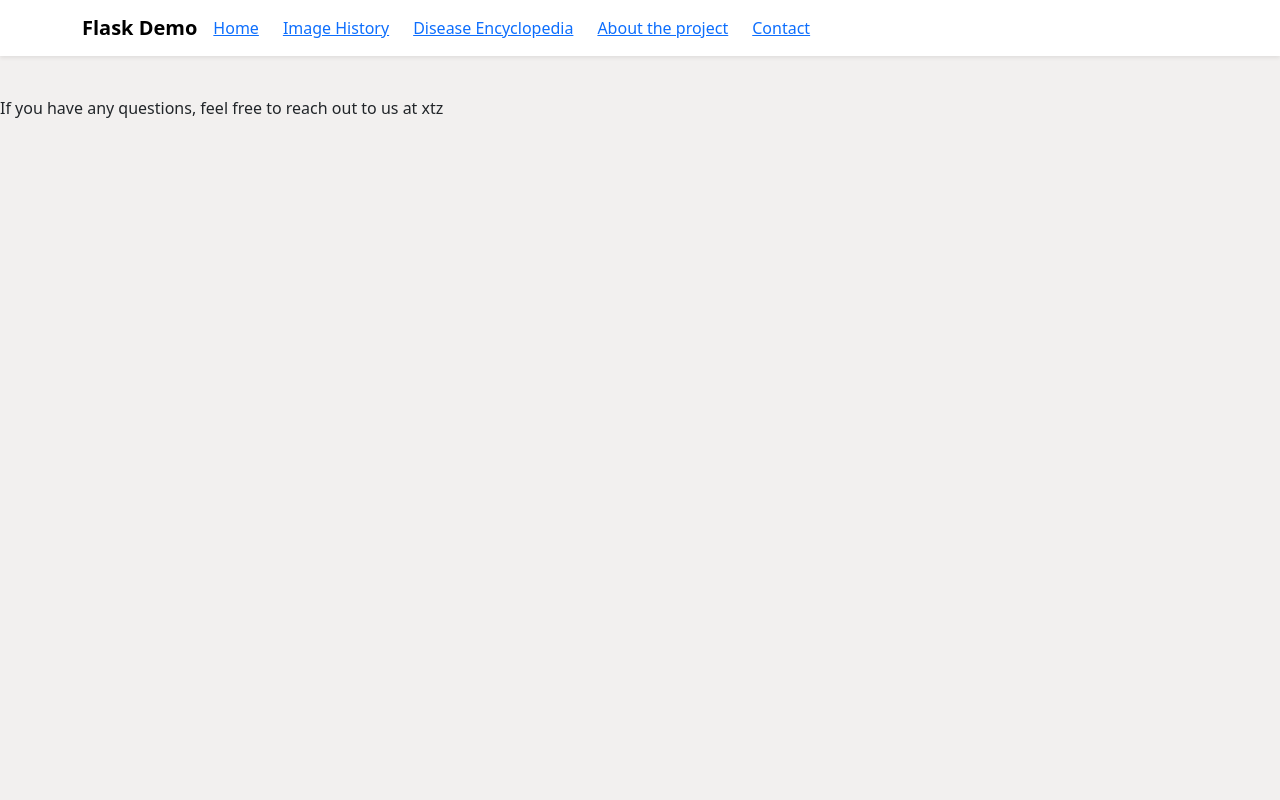
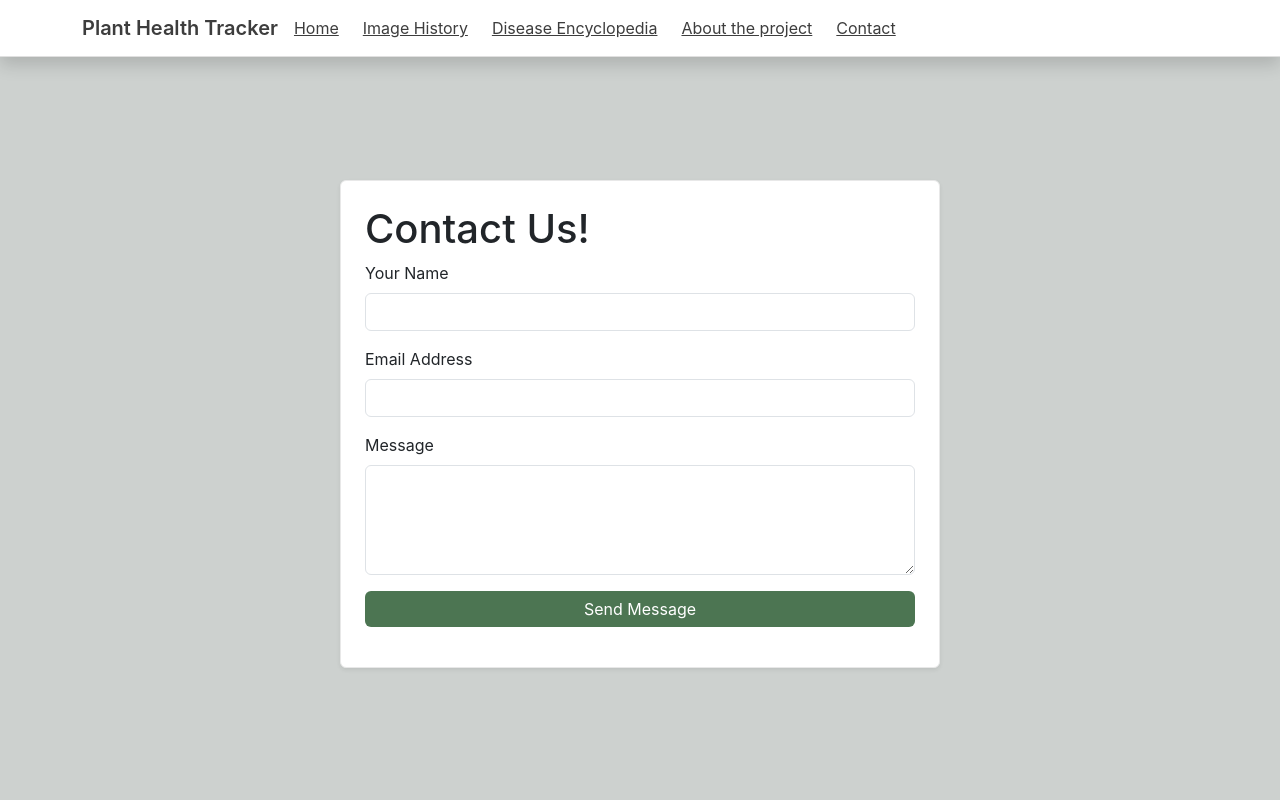
Before and after one commit to Layton5149/DiseaseDetectionInCrops, a Flask app: page /contact in a window 1280 px wide. Run offline with Flask 3, Linux system fonts and the light colour scheme.

Commit message:
css edits, contact form functionality complete

```diff
--- a/run.py
+++ b/run.py
@@ -1,12 +1,31 @@
-from flask import Flask, render_template
+from flask import Flask, jsonify, render_template, request
 from dotenv import load_dotenv
 import os
+from flask_mail import Mail, Message
+import re
 
 load_dotenv("apiKey.env")
 
 app = Flask(__name__)
 
-# Simple homepage route
+app.config.update(
+    MAIL_SERVER=os.getenv("MAIL_SERVER", "localhost"),
+    MAIL_PORT=int(os.getenv("MAIL_PORT", "25")),
+    MAIL_USE_TLS=os.getenv("MAIL_USE_TLS", "false").lower() == "true",
+    MAIL_USE_SSL=os.getenv("MAIL_USE_SSL", "false").lower() == "true",
+    MAIL_USERNAME=os.getenv("MAIL_USERNAME"),
+    MAIL_PASSWORD=os.getenv("MAIL_PASSWORD"),
+    MAIL_DEFAULT_SENDER=os.getenv("MAIL_DEFAULT_SENDER"),
+)
+RECIPIENT_EMAIL = os.getenv("RECIPIENT_EMAIL")
+
+mail = Mail(app)
+
+# simple email format check
+EMAIL_RE = re.compile(r"^[^@\s]+@[^@\s]+\.[^@\s]+$")
+
+#ROUTES
+# home
 @app.route('/')
 def home():
     return render_template(
@@ -15,6 +34,7 @@ def home():
         SUPABASE_ANON_KEY=os.getenv("SUPABASE_ANON_KEY")
     )
 
+#auth page
 @app.route("/auth")
 def auth():
     return render_template(
@@ -22,6 +42,7 @@ def auth():
         SUPABASE_URL=os.getenv("SUPABASE_URL"),
         SUPABASE_ANON_KEY=os.getenv("SUPABASE_ANON_KEY"))
 
+#history page
 @app.route("/history")
 def history():
     return render_template(
@@ -29,18 +50,50 @@ def history():
         SUPABASE_URL=os.getenv("SUPABASE_URL"),
         SUPABASE_ANON_KEY=os.getenv("SUPABASE_ANON_KEY"))
 
+#model info page
 @app.route("/modelInfo")
 def modelInfo():
     return render_template("modelInfo.html")
 
+#encyclopedia page
 @app.route("/diseaseInfo")
 def diseaseInfo():
     return render_template("diseaseInfo.html")
 
+#contact page
 @app.route("/contact")
 def contact():
     return render_template("contact.html")
 
 
+#contact form submission handler
+@app.post("/contact-submit")
+def contactSubmit():
+    data = request.get_json(silent=True) or request.form
+
+    name = (data.get("name") or "").strip()
+    email = (data.get("email") or "").strip()
+    message = (data.get("message") or "").strip()
+
+    # Build the email
+    subject = f"New contact form message from {name}"
+    body = f"From: {name} <{email}>\n\nMessage:\n{message}"
+
+    try:
+        msg = Message(
+            subject=subject,
+            recipients=[RECIPIENT_EMAIL],
+            body=body,
+        )
+        # Don't spoof the sender; set Reply-To so you can answer them
+        msg.reply_to = email
+
+        mail.send(msg)
+        return jsonify({"ok": True, "message": "Thanks! Your message was sent."}), 200
+    except Exception as e:
+        # Log in real apps; don't leak details to the client
+        return jsonify({"ok": False, "error": "Failed to send message, please make sure all fields are complete."}), 500
+
+
 if __name__ == "__main__":
     app.run(debug=True)
--- /dev/null
+++ b/static/contact.js
@@ -0,0 +1,43 @@
+
+addEventListener("DOMContentLoaded", async() => {
+    const contactForm = document.getElementById("contact-form");
+    const sendMessageButton = document.getElementById("send-message-button");
+    const messageResultText = document.getElementById("message-result-text");
+
+    sendMessageButton.addEventListener("click", (e) => {
+        e.preventDefault(); // Prevent the default form submission
+        const email = document.getElementById("email").value;
+        const name = document.getElementById("name").value;
+        const message = document.getElementById("message").value;
+
+        console.log("Sending message:", { email, name, message });
+
+        //sanity checks
+        if (!email || !name || !message) {
+            messageResultText.textContent = "Please fill in all fields.";
+            return;
+        }
+
+        //post request
+        fetch("/contact-submit", {
+            method: "POST",
+            headers: {
+                "Content-Type": "application/json"
+            },
+            body: JSON.stringify({
+                email: email,
+                name: name,
+                message: message
+            })
+        }).then(response => response.json())
+        .then(data => {
+            messageResultText.textContent = data.message;
+            contactForm.reset();
+        }).catch(error => {
+            console.error("Error:", error);
+            alert("An unexpected error occurred.");
+        });
+
+    });
+
+});
--- a/static/styles.css
+++ b/static/styles.css
@@ -1,3 +1,34 @@
 body {
-    background-color: #F2F0EF;
+  background-color: #cdd1cf;
+  color: #333333;
+  font-family: 'Inter', sans-serif;
 }
+
+#navbar-custom {
+  background-color: #FFFFFF;
+  border-bottom: 1px solid #E0E0E0;
+}
+
+.navbar a {
+  color: #3D3D3D;
+  transition: color 0.3s;
+}
+
+.navbar a:hover {
+  color: #4C7552;
+}
+
+.card {
+  background-color: #FFFFFF;
+  border: 1px solid #E8E8E8;
+  box-shadow: 0 4px 8px rgba(76, 117, 82, 0.15);
+}
+
+.btn-primary {
+  background-color: #4C7552;
+  border: none;
+}
+
+.btn-primary:hover {
+  background-color: #3C6043;
+}
--- a/templates/contact.html
+++ b/templates/contact.html
@@ -11,12 +11,13 @@
       crossorigin="anonymous"
     >
     <link rel="stylesheet" href="{{ url_for('static', filename='styles.css') }}">
+    <script src="{{ url_for('static', filename='contact.js') }}" defer></script>
 
 </head>
 <body class=" d-flex flex-column min-vh-100 position-relative">
-    <nav class="navbar navbar-light bg-white fixed-top shadow-sm">
+    <nav class="navbar fixed-top shadow" id = "navbar-custom">
         <div class="container">
-            <a class="navbar-brand fw-semibold" href="/">Flask Demo</a>
+            <a class="navbar-brand fw-semibold" href="/">Plant Health Tracker</a>
             <a class = "d-flex pe-4" href = "/">Home</a>
             <a class = "d-flex pe-4" href = "/history">Image History</a>
             <a class = "d-flex pe-4" href = "/diseaseInfo">Disease Encyclopedia</a>
@@ -30,9 +31,27 @@
 
         </div>
     </nav>
-    <main class="container mt-5 pt-5"></main>
-        <p>If you have any questions, feel free to reach out to us at xtz</p>
-    </main>
+    <div class="container d-flex flex-column justify-content-center align-items-center flex-grow-1">
+        <div class="card shadow-sm p-4 mt-5" style="max-width: 600px; width: 100%;" id = "card-container">
+        <h1>Contact Us!</h1>
+        <form id="contact-form">
+            <div class="mb-3">
+                <label for="name" class="form-label">Your Name</label>
+                <input type="text" class="form-control" id="name" required>
+            </div>
+            <div class="mb-3">
+                <label for="email" class="form-label">Email Address</label>
+                <input type="email" class="form-control" id="email" required>
+            </div>
+            <div class="mb-3">
+                <label for="message" class="form-label">Message</label>
+                <textarea class="form-control" id="message" rows="4" required></textarea>
+            </div>
+            <button type="submit" class="btn btn-primary w-100" id="send-message-button">Send Message</button>
+            <p id="message-result-text" class="mt-3"></p>
+        </form>
+        </div>
+    </div>
     <footer>
     </footer>
 </body>
--- a/templates/diseaseInfo.html
+++ b/templates/diseaseInfo.html
@@ -18,7 +18,7 @@
 <body class=" d-flex flex-column min-vh-100 position-relative">
     <nav class="navbar navbar-light bg-white fixed-top shadow-sm">
         <div class="container">
-            <a class="navbar-brand fw-semibold" href="/">Flask Demo</a>
+            <a class="navbar-brand fw-semibold" href="/">Plant Health Tracker</a>
             <a class = "d-flex pe-4" href = "/">Home</a>
             <a class = "d-flex pe-4" href = "/history">Image History</a>
             <a class = "d-flex pe-4" href = "/diseaseInfo">Disease Encyclopedia</a>
--- a/templates/history.html
+++ b/templates/history.html
@@ -21,7 +21,7 @@
 <body>
     <nav class="navbar navbar-light bg-white fixed-top shadow-sm">
         <div class="container">
-        <a class="navbar-brand fw-semibold" href="/">Flask Demo</a>
+        <a class="navbar-brand fw-semibold" href="/">Plant Health Tracker</a>
         <a class = "d-flex pe-4" href = "/">Home</a>
         <a class = "d-flex pe-4" href = "/history">Image History</a>
         <a class = "d-flex pe-4" href = "/diseaseInfo">Disease Encyclopedia</a>
--- a/templates/index.html
+++ b/templates/index.html
@@ -31,9 +31,9 @@
 
 <body class=" d-flex flex-column min-vh-100 position-relative">
 
-  <nav class="navbar navbar-light bg-white fixed-top shadow-sm">
+  <nav class="navbar fixed-top shadow" id = "navbar-custom">
     <div class="container">
-      <a class="navbar-brand fw-semibold" href="/">Flask Demo</a>
+      <a class="navbar-brand fw-semibold" href="/">Plant Health Tracker</a>
       <a class = "d-flex pe-4" href = "/">Home</a>
       <a class = "d-flex pe-4" href = "/history">Image History</a>
       <a class = "d-flex pe-4" href = "/diseaseInfo">Disease Encyclopedia</a>
@@ -49,7 +49,7 @@
 
   <div class="container d-flex flex-column justify-content-center align-items-center flex-grow-1">
     <div class="card shadow-sm p-4 mt-5" style="max-width: 600px; width: 100%;">
-      <h1 class="text-center mb-4 text-primary">Hello, Flask!</h1>
+      <h2 class="text-center mb-4">Disease Detection Tool</h1>
       <form>
         <div class="mb-3">
           <label for="file" class="form-label">Select an image to upload</label>
--- a/templates/modelInfo.html
+++ b/templates/modelInfo.html
@@ -16,7 +16,7 @@
 <body class=" d-flex flex-column min-vh-100 position-relative">
     <nav class="navbar navbar-light bg-white fixed-top shadow-sm">
         <div class="container">
-            <a class="navbar-brand fw-semibold" href="/">Flask Demo</a>
+            <a class="navbar-brand fw-semibold" href="/">Plant Health Tracker</a>
             <a class = "d-flex pe-4" href = "/">Home</a>
             <a class = "d-flex pe-4" href = "/history">Image History</a>
             <a class = "d-flex pe-4" href = "/diseaseInfo">Disease Encyclopedia</a>
```
Also changed, not shown: static/history.js (+7 -0 lines), 1 other file.
